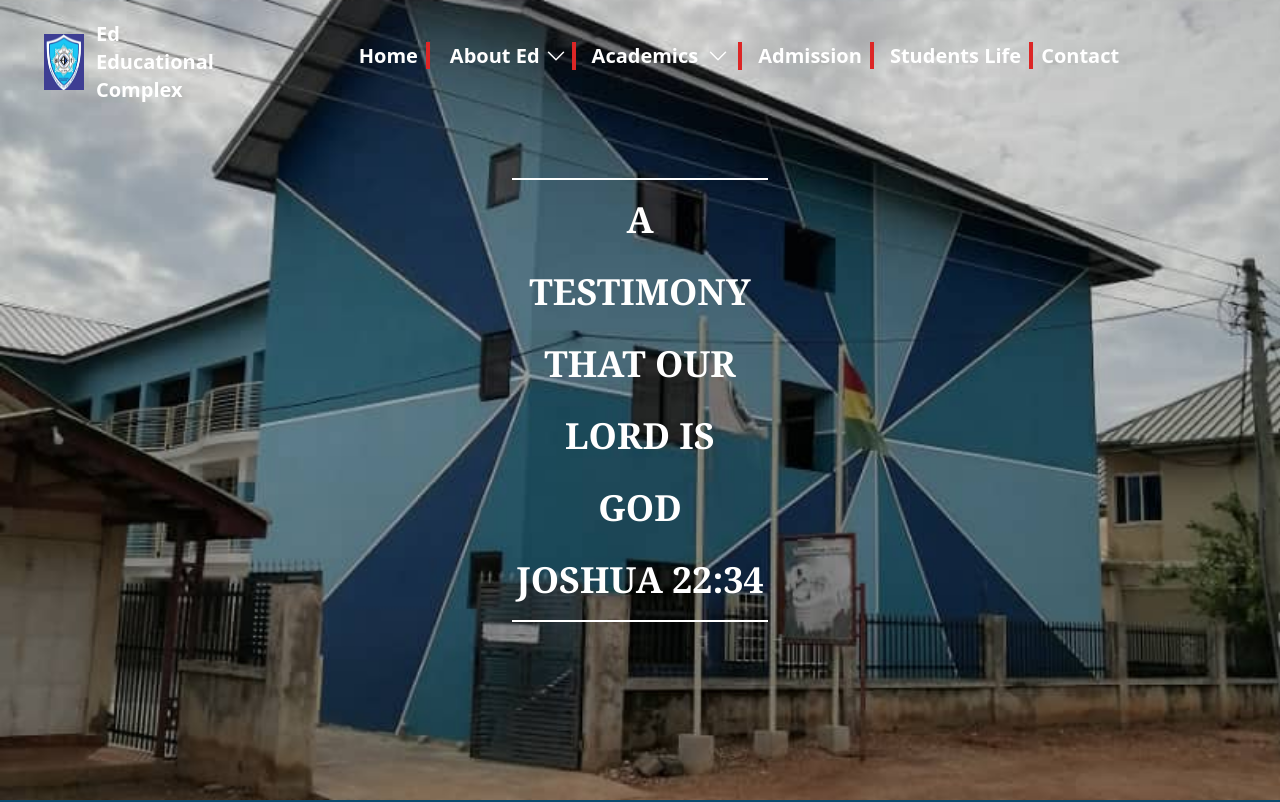
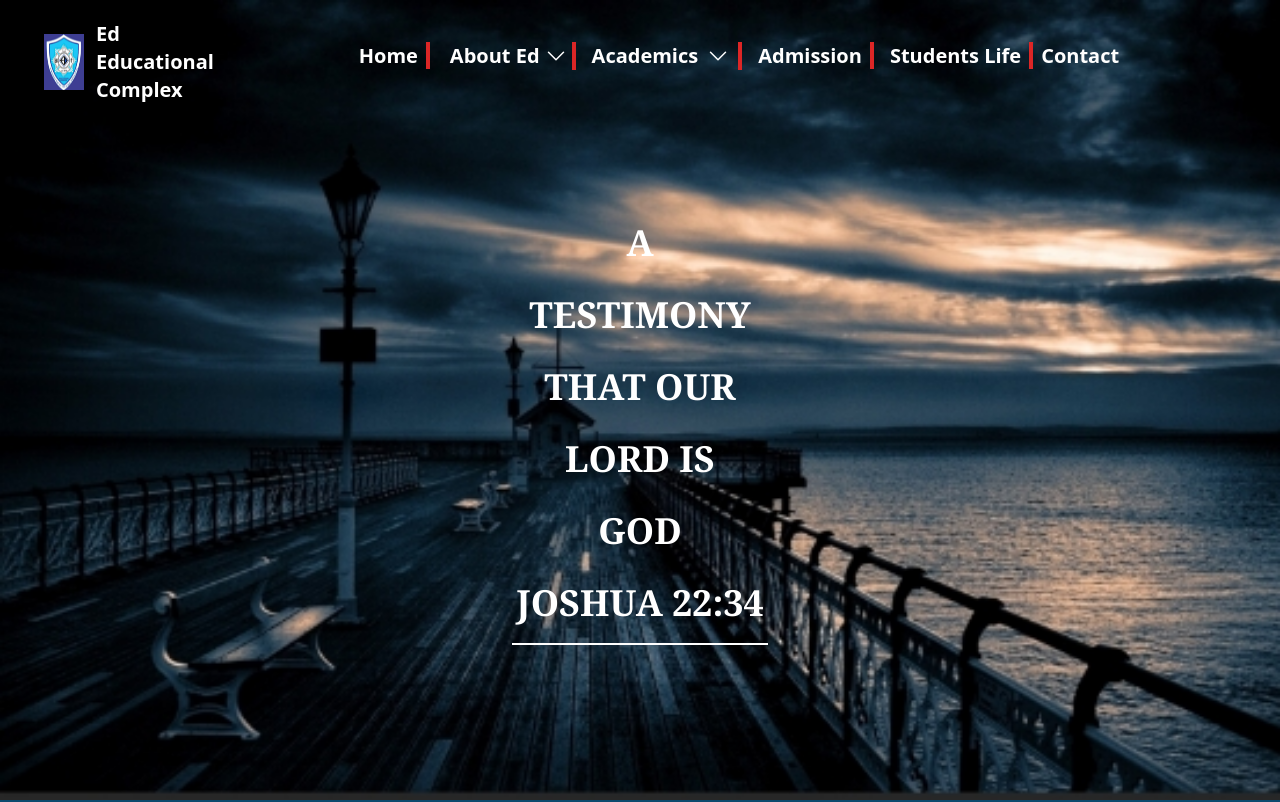
Before and after one commit to KendrickOdei/MyEdApp, a React (Vite) app: page / in a window 1280 px wide. Shown: the top 802 px of the page. Built offline with nearby package versions, Linux system fonts and the light colour scheme.

Commit message:
modified hero section

```diff
--- a/src/Components/NavBar.tsx
+++ b/src/Components/NavBar.tsx
@@ -86,9 +86,9 @@ const NavBar = () => {
 
   return (
     <>
-    <nav className={`navBar fixed top-0 left-0 right-0 z-20 transition-all ${scrolled ? 'scroll-bg' : ''}`}>
+    <nav className={` navBar fixed top-0 left-0 right-0 z-50 transition-all ${scrolled ? 'scroll-bg' : ''}`}>
 
-    <div className="py-1 md:px-10 px-2 relative flex justify-between items-center ">
+    <div className="py-1 md:px-10 px-2 relative flex justify-between items-center  ">
 
 
         <div className="text-white gap-3 font-bold text-xl ml-[-28px] cursor-pointer flex items-center font-Poppins p-3 rounded-md">
@@ -990,6 +990,7 @@ const NavBar = () => {
       </div>
 
     </nav>
+
     </>
   );
 };
--- a/src/Components/NewsSection.tsx
+++ b/src/Components/NewsSection.tsx
@@ -61,7 +61,7 @@ const NewsSection: React.FC = () => {
       ))}
       </div>
 
-      <div className=' w-full h-full  ' >
+
 
       <div className='w-full items-center justify-center  object-cover h-full bg-no-repeat 'style={{backgroundImage:`url(/darkHero.jpeg)`}}>
 
@@ -105,7 +105,7 @@ const NewsSection: React.FC = () => {
 
 
       </div>
-      </div>
+
 
 
     </motion.section>
--- a/src/Components/hero.tsx
+++ b/src/Components/hero.tsx
@@ -4,20 +4,20 @@ const Hero = () => {
 
 
   return (
-    <div className="relative w-full  h-screen overflow-hidden mt-[-40px]" >
+    <div className=" hero min-h-screen  bg-center " >
+      <div className="bg-cover absolute inset-0 flex justify-center items-center text-center bg-no-repeat" style={{backgroundImage:`url(/darkHero.jpeg)`}}>
 
-    <img
-          src="/EdView.jpg"
-          alt="Hero"
-          className="w-full h-full object-cover"
-        />
+      <span className="mt-12 fade-in-slide-in text-white font-bold text-4xl p-1 border-b-2 border-white font-serif sm:text-4xl md:leading-loose">
+          A <br /> TESTIMONY <br /> THAT OUR <br /> LORD IS <br /> GOD <br />JOSHUA 22:34
+      </span>
+      </div>
 
-      <div className="absolute inset-0 flex justify-center items-center text-center tablet">
-      <span className="fade-in-slide-in text-white font-bold text-4xl p-1 border-t-2 border-b-2 border-white font-serif sm:text-4xl md:leading-loose ">
-        A <br /> TESTIMONY <br /> THAT OUR <br /> LORD IS <br /> GOD <br />JOSHUA 22:34
-      </span>
-    </div>
-    </div>
+
+
+
+
+      </div>
+
   );
 };
 
--- a/src/Layouts/layouts.tsx
+++ b/src/Layouts/layouts.tsx
@@ -12,7 +12,7 @@ interface Props {
 const Layouts: React.FC<Props> = ({ children }) => {
 
  return (
-    <div className="flex flex-col  bg-sky-900 min-h-screen ">
+    <div className="  bg-sky-900 min-h-screen ">
 
 
 
--- a/src/index.css
+++ b/src/index.css
@@ -74,7 +74,7 @@ body {
 }
 
 .scroll-bg {
-  background-color: rgba(15, 23, 42, 1); /* Adjust color as needed */
+  background-color: rgba(15, 25, 42, 1); /* Adjust color as needed */
   box-shadow: 0px 4px 6px rgba(0, 0, 0, 0.1);
 }
 
--- a/src/pages/DirectorsMesssage.tsx
+++ b/src/pages/DirectorsMesssage.tsx
@@ -29,18 +29,13 @@ const DirectorsMesssage = () => {
 
 
 
-    <motion.div className='bg-white mt-[145px] p-2  w-full'
-     initial = {{opacity: 0}}
-     animate= {{opacity: 1}}
-     exit={{opacity:0}}
-     transition={{duration:2}}
-    >
-      <div className="object-cover">
+
+      <div className="object-cover ">
         <img src="/darkHero.jpeg" alt=""
-        className="w-full h-full object-cover inset-0 mt-[-150px]"
+        className="w-full h-full object-cover inset-0 mt-[-150px] min-h-screen"
         />
 
-        <h1 className='text-2xl text-sky-900 font-bold font-poppins  border-l-4 border-red-700 py-6 p-3 mt-[-20px]'>
+        <h1 className='text-2xl text-sky-900 font-bold font-poppins  border-l-4 border-red-700 py-6 p-3 mt-[-20px] ml-4'>
             Message from our Director
         </h1>
       </div>
@@ -89,7 +84,7 @@ const DirectorsMesssage = () => {
       </div>
 
 
-    </motion.div>
+
     </>
 
 
```
